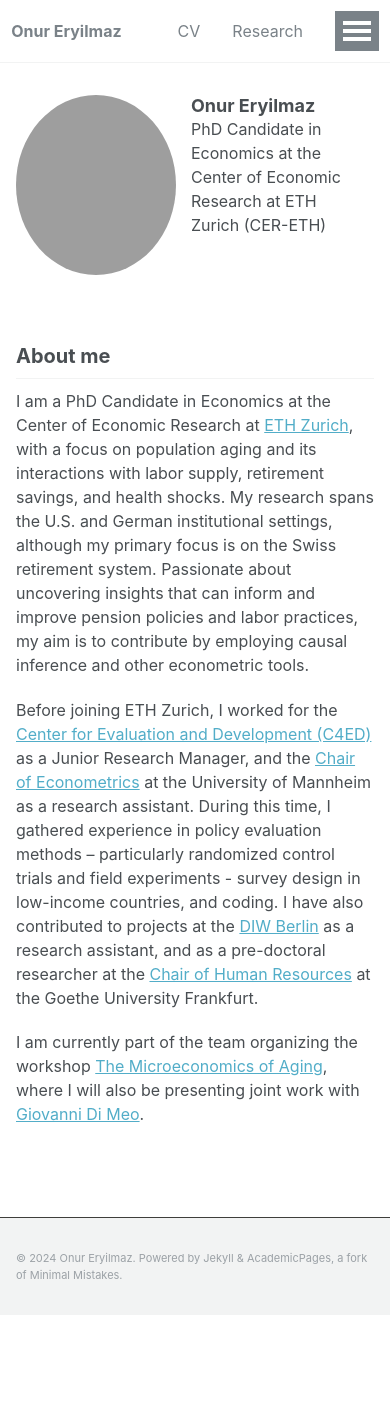
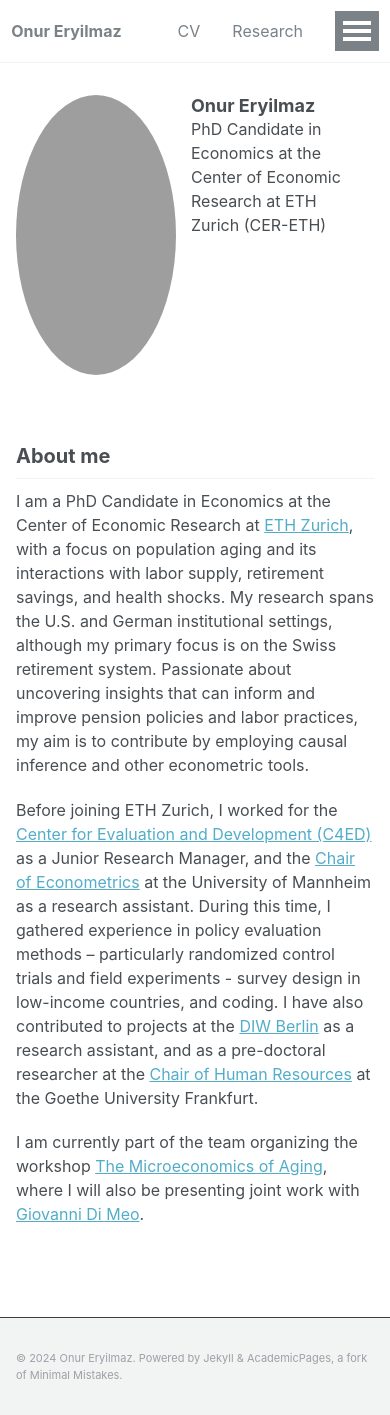
Before and after one commit to oeryilmaz/oeryilmaz.github.io, a Jekyll site: the page built from _pages/about.md, in a window 390 px wide. Built offline with Jekyll 4.4.1, drawn with Linux system fonts in a browser that asks for light colours; before the commit the page ends 1315 px from its top, so only the background shows below that.

Commit message:
Update _custom.scss

```diff
--- a/_sass/_custom.scss
+++ b/_sass/_custom.scss
@@ -8,7 +8,7 @@ li ol li {
 @media only screen and (max-width: 600px) {
   .author__avatar {
     width: 160px; /* Width of the avatar */
-    height: 180px; /* Height, slightly taller than the width */
+    height: 280px; /* Height, slightly taller than the width */
     border-radius: 50%; /* Keeps it circular */
     object-fit: cover; /* Ensures the image doesn’t stretch */
   }
```
